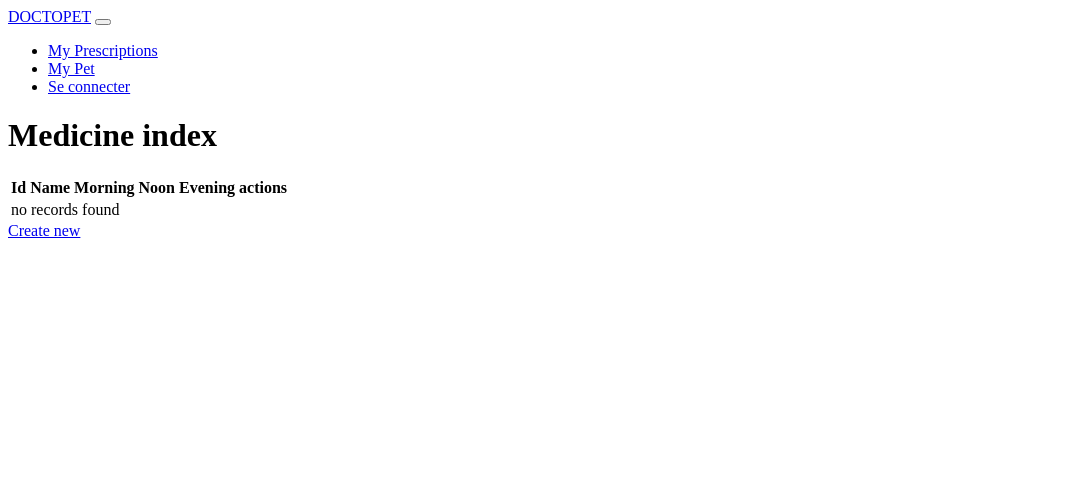
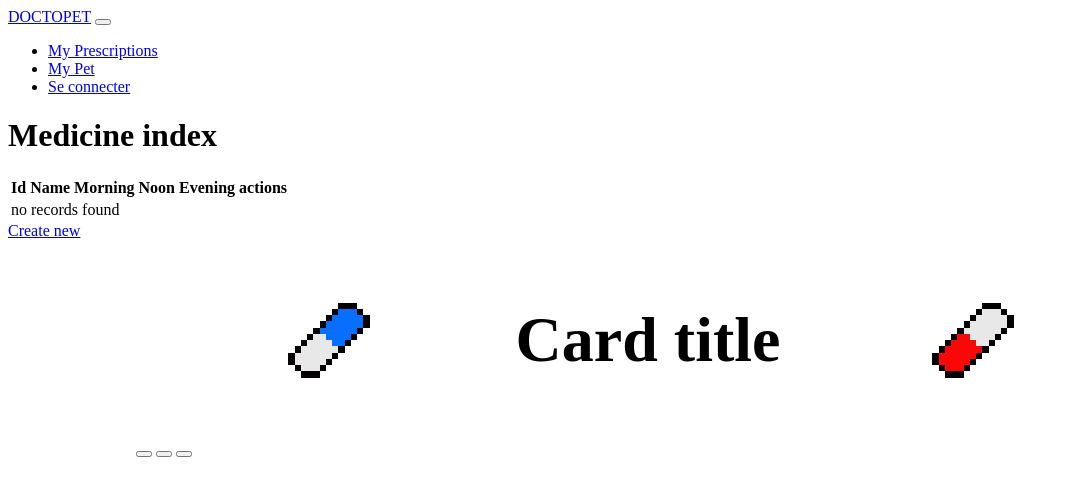
Before and after one commit to Jeffeos/doctopet, a Symfony app: template templates/medicine/index.html.twig in a window 1280 px wide. Shown: the top 496 px of the page, without its empty margins (0-1069 px from the left). Run offline with Twig, Linux system fonts and the light colour scheme; the template is opened without the code that fills it, so the values that code supplies are empty; some libraries are stand-ins or nearby versions.

Commit message:
add a medicine card and begin the style

```diff
--- /dev/null
+++ b/templates/medicine/_medicine_card.html.twig
@@ -0,0 +1,23 @@
+<div class="card-body" style="width: 100vw; display: flex; justify-content: center; height: 20vh">
+    <div class="card border-info" style="width: 80vw;">
+        <div class="card-body">
+            <div class="card-title" style="display: flex; justify-content: space-evenly;">
+                <img src="{{ asset('../img/pillule_bleue.png') }}" alt="pillule_bleue">
+                <h1 class="text-center" style="display: flex; align-items: center"><a style="font-size: 2em;">Card title</a></h1>
+                <img src="{{ asset('../img/pillule_rouge.png') }}" alt="pillule_rouge">
+            </div>
+
+            <div class="card-medicine-frequence">
+                <button class="medicine-morning"></button>
+                <button class="medicine-noon"></button>
+                <button class="medicine-evening"></button>
+            </div>
+
+            <div class="card-medicine-info">
+                <div class="medicine-quantity"></div>
+                <div class="medicine-numberofdays"></div>
+            </div>
+
+        </div>
+    </div>
+</div>
--- a/templates/medicine/index.html.twig
+++ b/templates/medicine/index.html.twig
@@ -38,4 +38,7 @@
     </table>
 
     <a href="{{ path('medicine_new') }}">Create new</a>
+
+    {% include 'medicine/_medicine_card.html.twig' %}
+
 {% endblock %}
```
Also changed, not shown: public/img/pillule_bleue.png (added), public/img/pillule_rouge.png (added).
